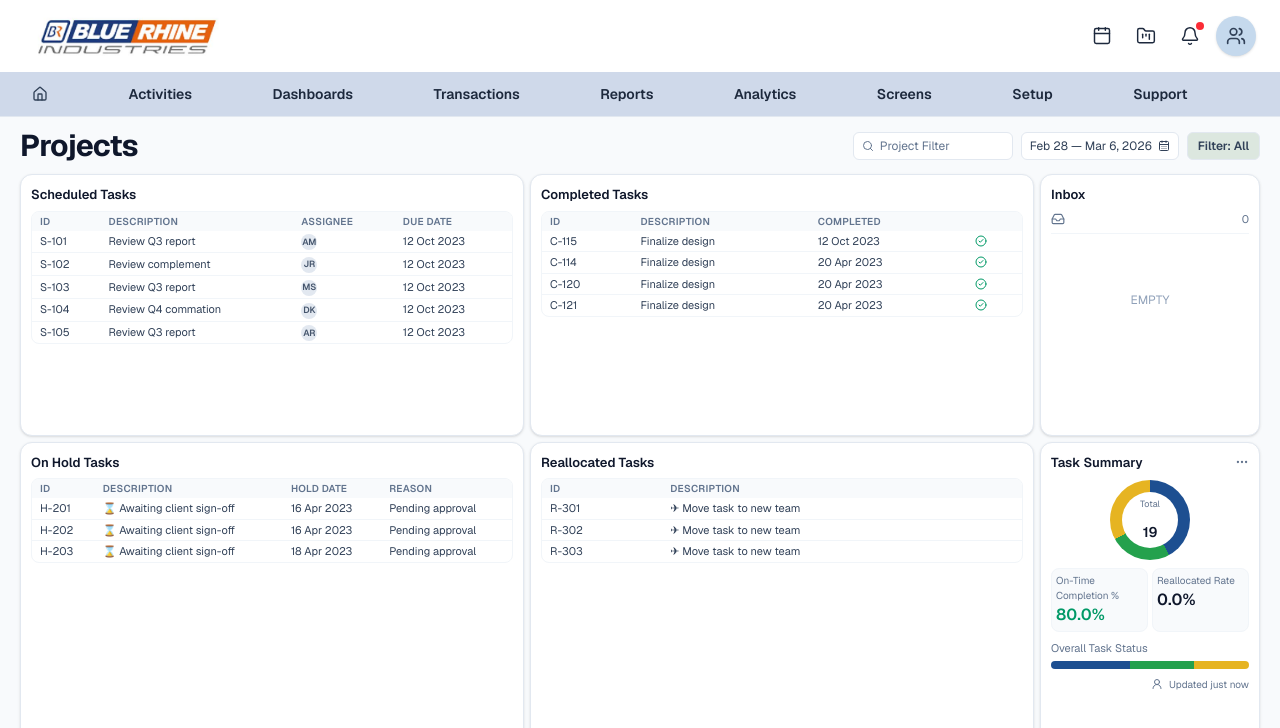
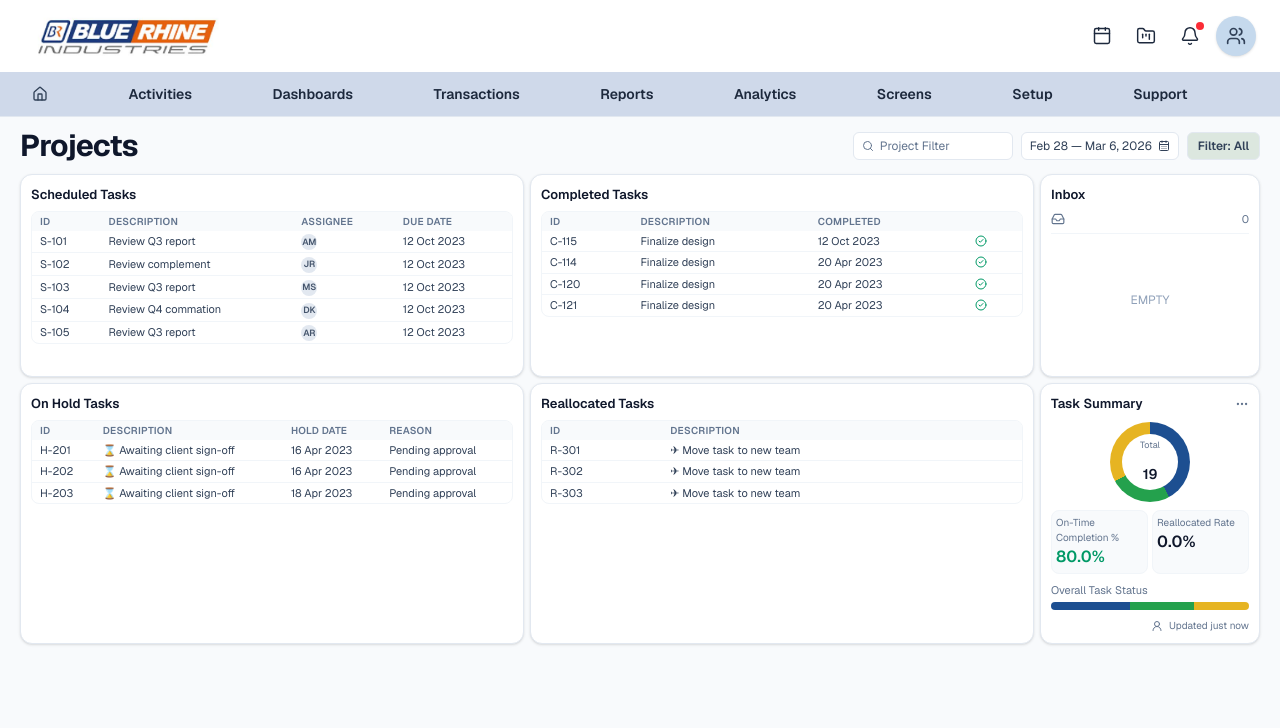
Before and after one commit to Surya-BRI/Task_Scheduler, a Next.js app in the folder frontend/: page /projects-overview in a window 1280 px wide. Shown: the top 728 px of the page. Built offline with nearby package versions, Linux system fonts and the light colour scheme.

Commit message:
fix(summary): rectify shape scaling and alignment

```diff
--- a/frontend/src/features/projects/components/ProjectsOverviewScreen.jsx
+++ b/frontend/src/features/projects/components/ProjectsOverviewScreen.jsx
@@ -76,9 +76,9 @@ export function ProjectsOverviewScreen() {
   };
 
   return (
-    <div className="h-screen overflow-hidden bg-slate-50">
+    <div className="min-h-screen bg-slate-50">
       <Navbar />
-      <main className="mx-auto h-[calc(100vh-165px)] w-full max-w-[1450px] overflow-hidden px-3 py-1.5 sm:px-5">
+      <main className="mx-auto w-full max-w-[1450px] px-3 py-1.5 sm:px-5">
         <div className="mb-1.5 flex items-center justify-between">
           <h1 className="text-[30px] font-bold tracking-tight text-slate-900">Projects</h1>
           <div className="flex items-center gap-2">
@@ -118,7 +118,7 @@ export function ProjectsOverviewScreen() {
           </div>
         </div>
 
-        <div className="grid h-[calc(100%-36px)] gap-1.5 lg:grid-cols-[1fr_1fr_220px]">
+        <div className="grid gap-1.5 lg:grid-cols-[1fr_1fr_220px]">
           <CompactCard title="Scheduled Tasks">
             <MiniTable
               headers={['ID', 'Description', 'Assignee', 'Due Date']}
```
